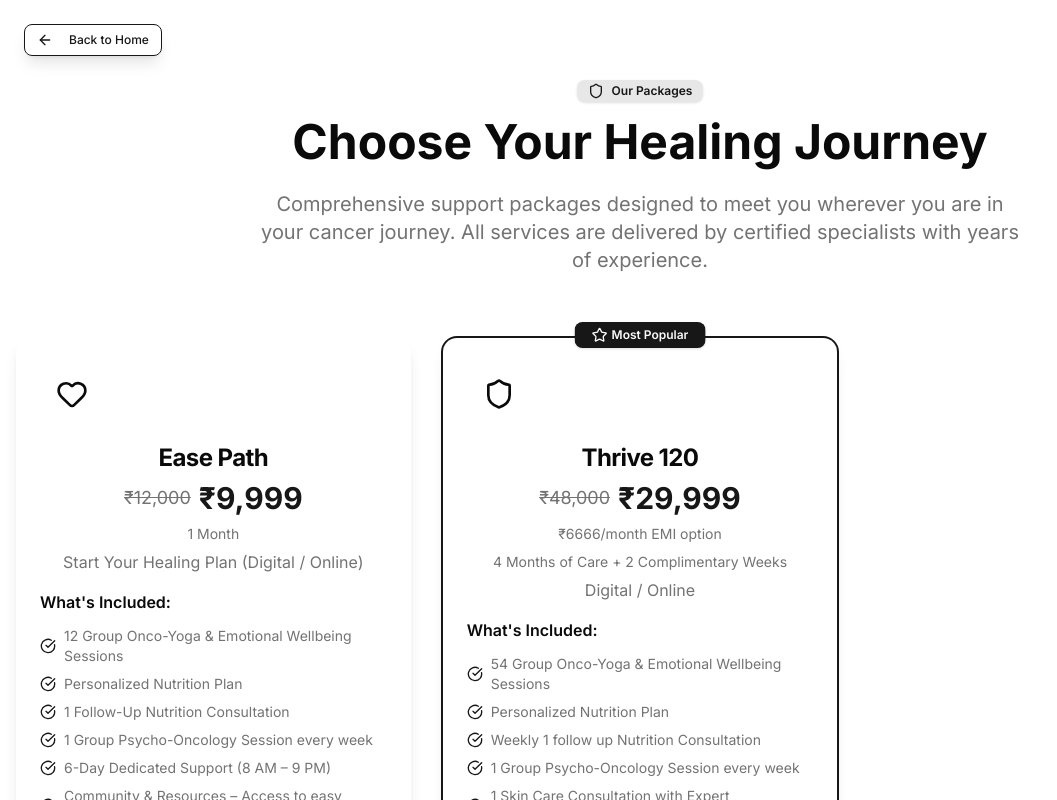
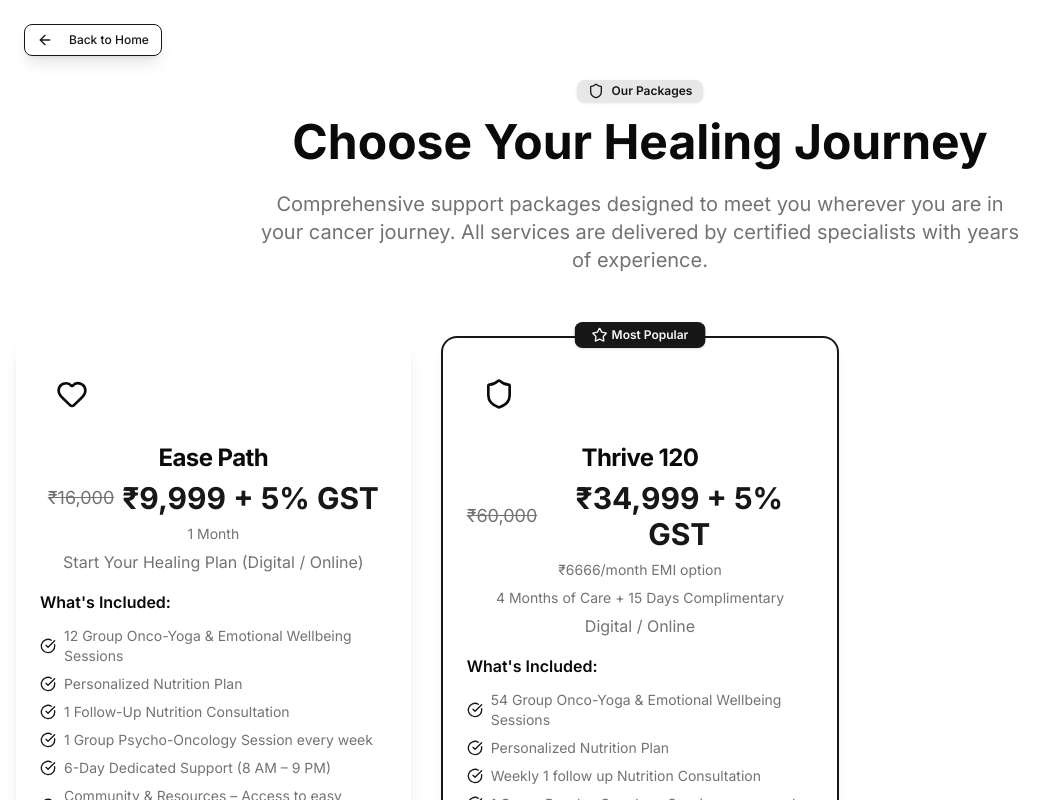
Before and after one commit to danglingmind/ease-my-cancer-website, a Next.js app: page /packages in a window 1280 px wide. Shown: the top 800 px of the page, without its empty margins (0-1057 px from the left). Built offline with nearby package versions, Linux system fonts and the light colour scheme; a web font is replaced by a local one.

Commit message:
price updated

```diff
--- a/src/app/packages/page.tsx
+++ b/src/app/packages/page.tsx
@@ -27,8 +27,8 @@ const packages = [
     icon: Heart,
     color: "primary",
     popular: false,
-    originalPrice: "₹12,000",
-    salePrice: "₹9,999",
+    originalPrice: "₹16,000",
+    salePrice: "₹9,999 + 5% GST",
     services: [
       "12 Group Onco-Yoga & Emotional Wellbeing Sessions",
       "Personalized Nutrition Plan",
@@ -47,13 +47,13 @@ const packages = [
   },
   {
     name: "Thrive 120",
-    duration: "4 Months of Care + 2 Complimentary Weeks",
+    duration: "4 Months of Care + 15 Days Complimentary",
     description: "Digital / Online",
     icon: Shield,
     color: "secondary",
     popular: true,
-    originalPrice: "₹48,000",
-    salePrice: "₹29,999",
+    originalPrice: "₹60,000",
+    salePrice: "₹34,999 + 5% GST",
     emi: "₹6666/month EMI option",
     services: [
       "54 Group Onco-Yoga & Emotional Wellbeing Sessions",
```
